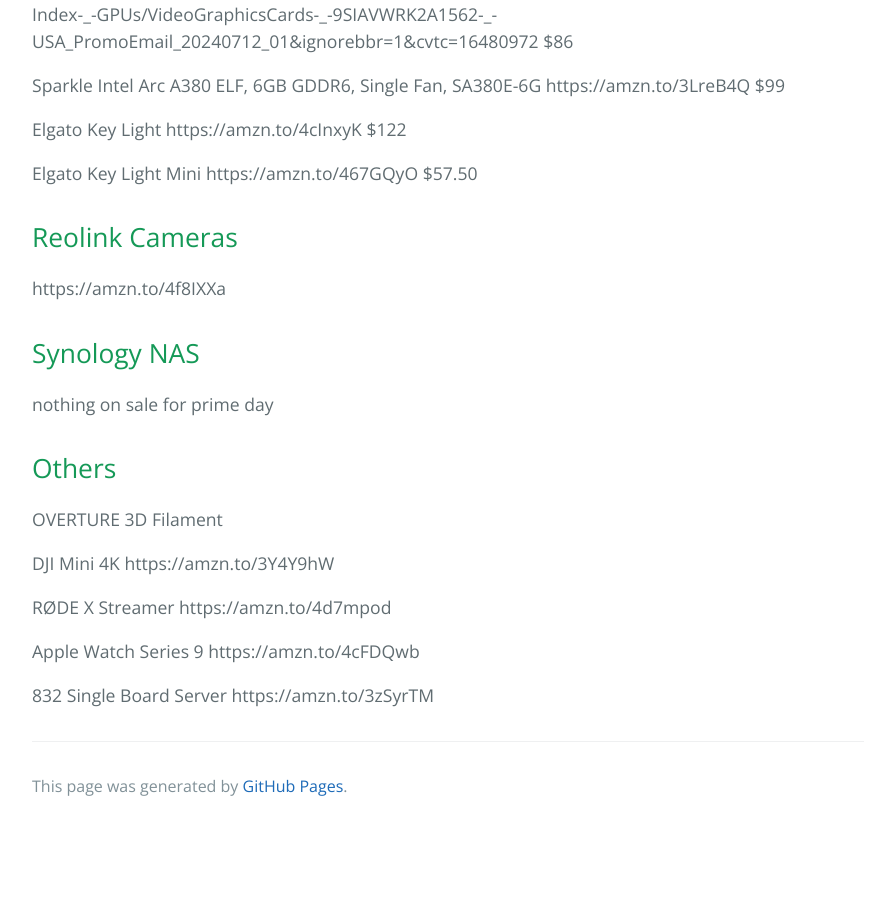
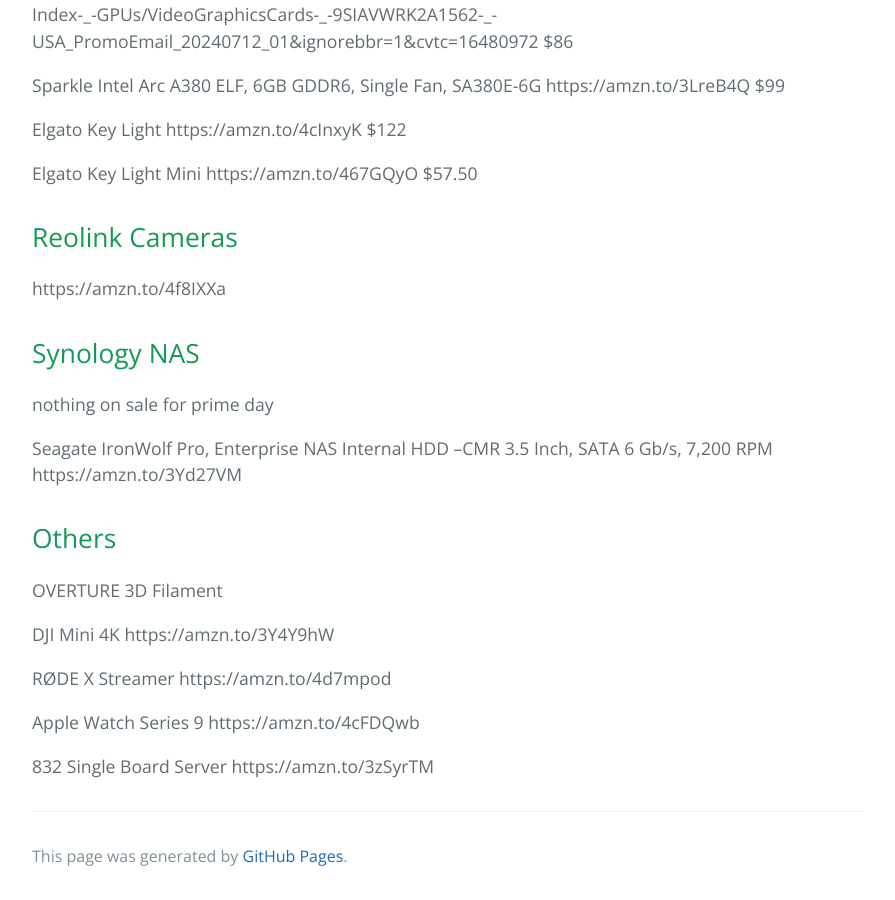
Before and after one commit to jscar-hawk/jscar-hawk.github.io, a Jekyll site: the page built from docs/2024_Prime_Day.md, in a window 1280 px wide and 900 px high, scrolled down 1222 px. Shown: the whole window, without its empty margins (192-1087 px from the left). Built offline with Jekyll 4.4.1, drawn with Linux system fonts in a browser that asks for light colours; before the commit the page ends 2052 px from its top, so only the background shows below that.

Commit message:
Update 2024_Prime_Day.md

```diff
--- a/docs/2024_Prime_Day.md
+++ b/docs/2024_Prime_Day.md
@@ -55,6 +55,9 @@ https://amzn.to/4f8IXXa
 ## Synology NAS
 nothing on sale for prime day
 
+Seagate IronWolf Pro, Enterprise NAS Internal HDD –CMR 3.5 Inch, SATA 6 Gb/s, 7,200 RPM
+https://amzn.to/3Yd27VM
+
 
 ## Others
 
```
